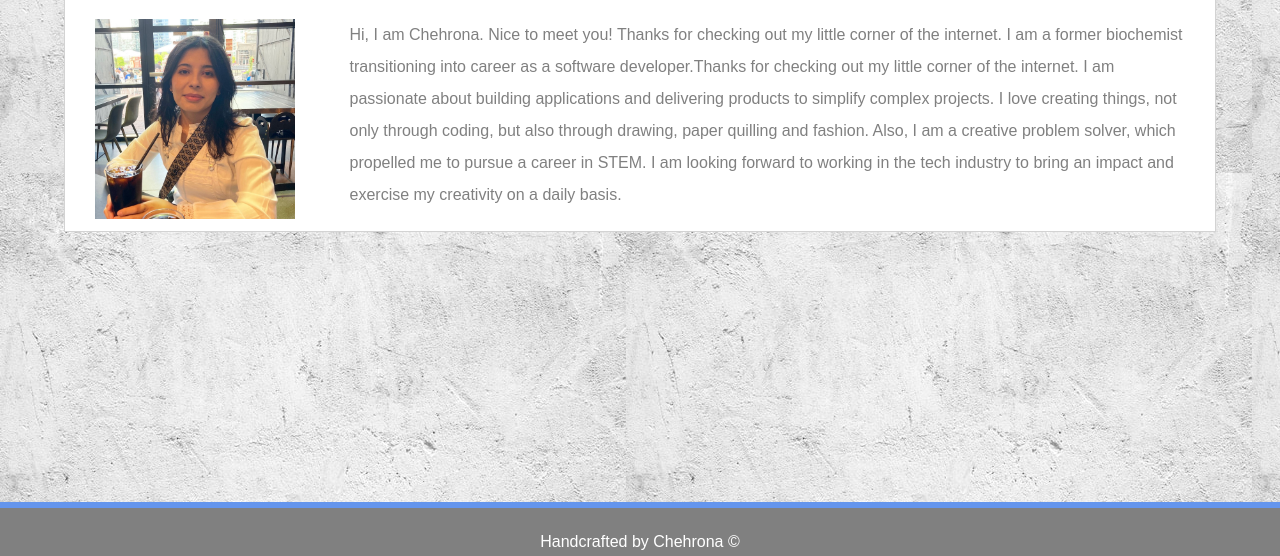
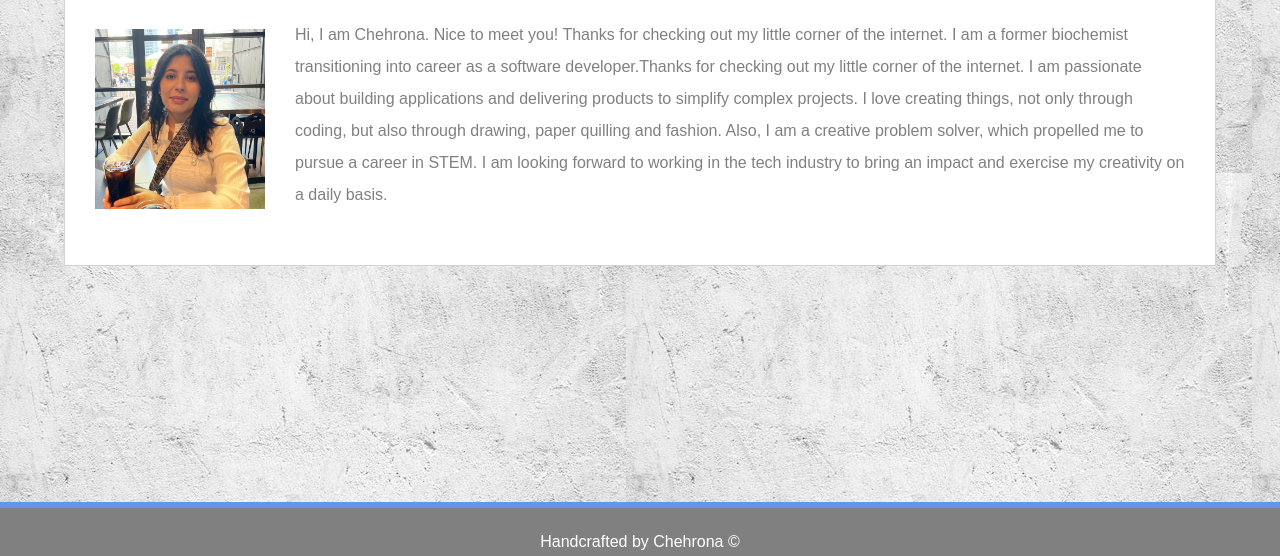
Before and after one commit to chehrona/Responsive-Portfolio, a plain HTML site: page index.html in a window 1280 px wide. Shown: the part 244-800 px from the top of the page. Drawn offline with Linux system fonts and the light colour scheme.

Commit message:
Update style.css

```diff
--- a/assets/css/style.css
+++ b/assets/css/style.css
@@ -1,5 +1,5 @@
 body * {
-    /*box-sizing: border-box;*/
+    box-sizing: border-box;
 }
 body {
     margin: 0px;
@@ -7,7 +7,7 @@ body {
     font-family: sans-serif;
     width: 100%;
     height: 100%;
-    /*box-sizing: border-box;*/
+    box-sizing: border-box;
 }
 .topnav {
     border-bottom: 2px solid lightgrey;
@@ -51,12 +51,13 @@ body {
     font-size: 32px;
 }
 #profile {
-    max-height: 200px;
-    max-width: 200px;
-    margin-right: 5%;
+    height: 200px;
+    width: 200px;
+    padding-bottom: 10px;
+    padding-top: 10px;
+    padding-right: 30px;
     display: inline;
     float: left;
-    align-items: center;
 }
 .container {
     padding-left: 30px;
@@ -67,7 +68,7 @@ body {
     background-color: white;
     color: grey;
     display: block;
-    min-height: 200px;
+    min-height: 370px;
     min-width: 200px;
 }
 
@@ -76,7 +77,6 @@ body {
     display: inline;
 }
 p {
-    display: block;
     margin: 0px;
     line-height: 2;
     padding-bottom: 20px;
```
